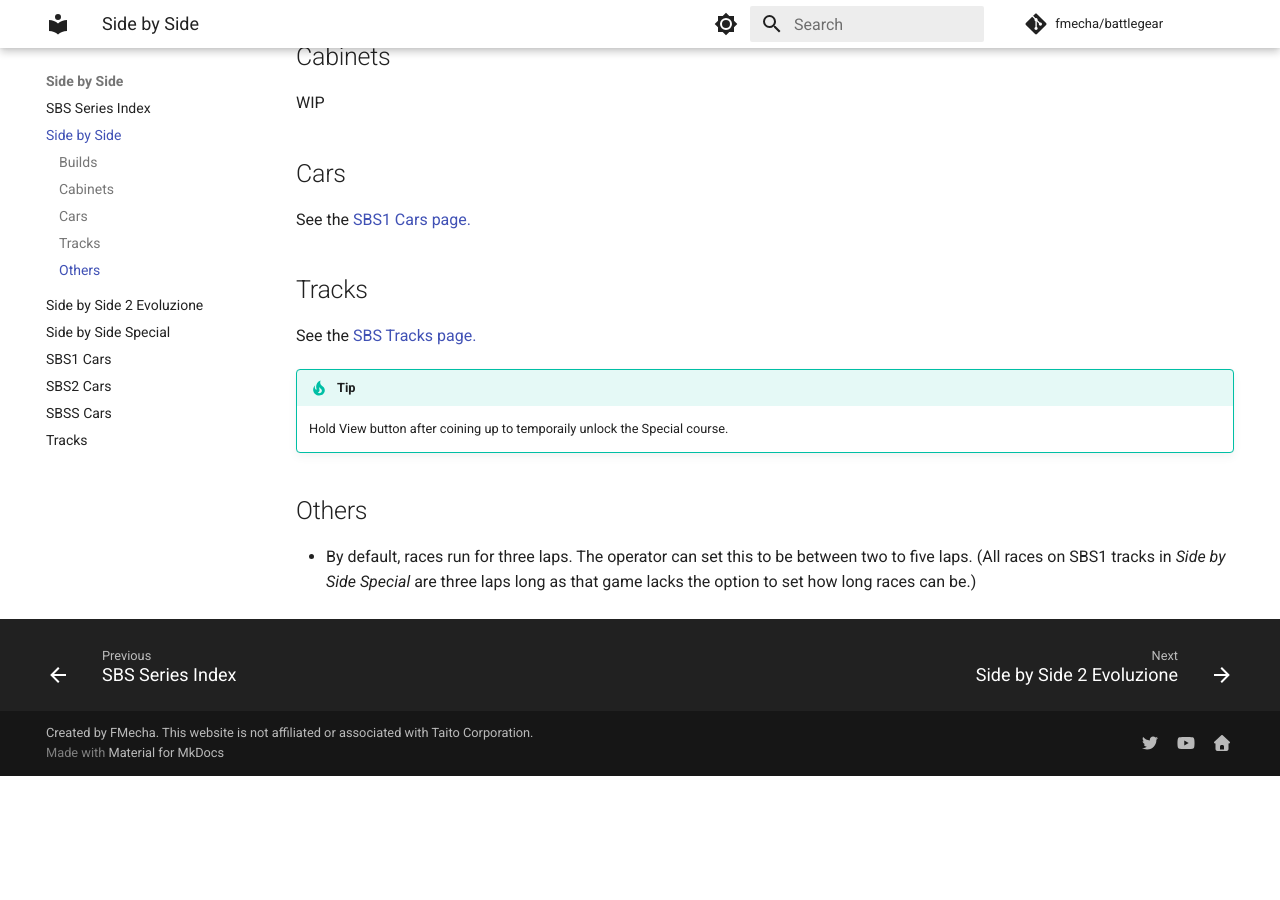
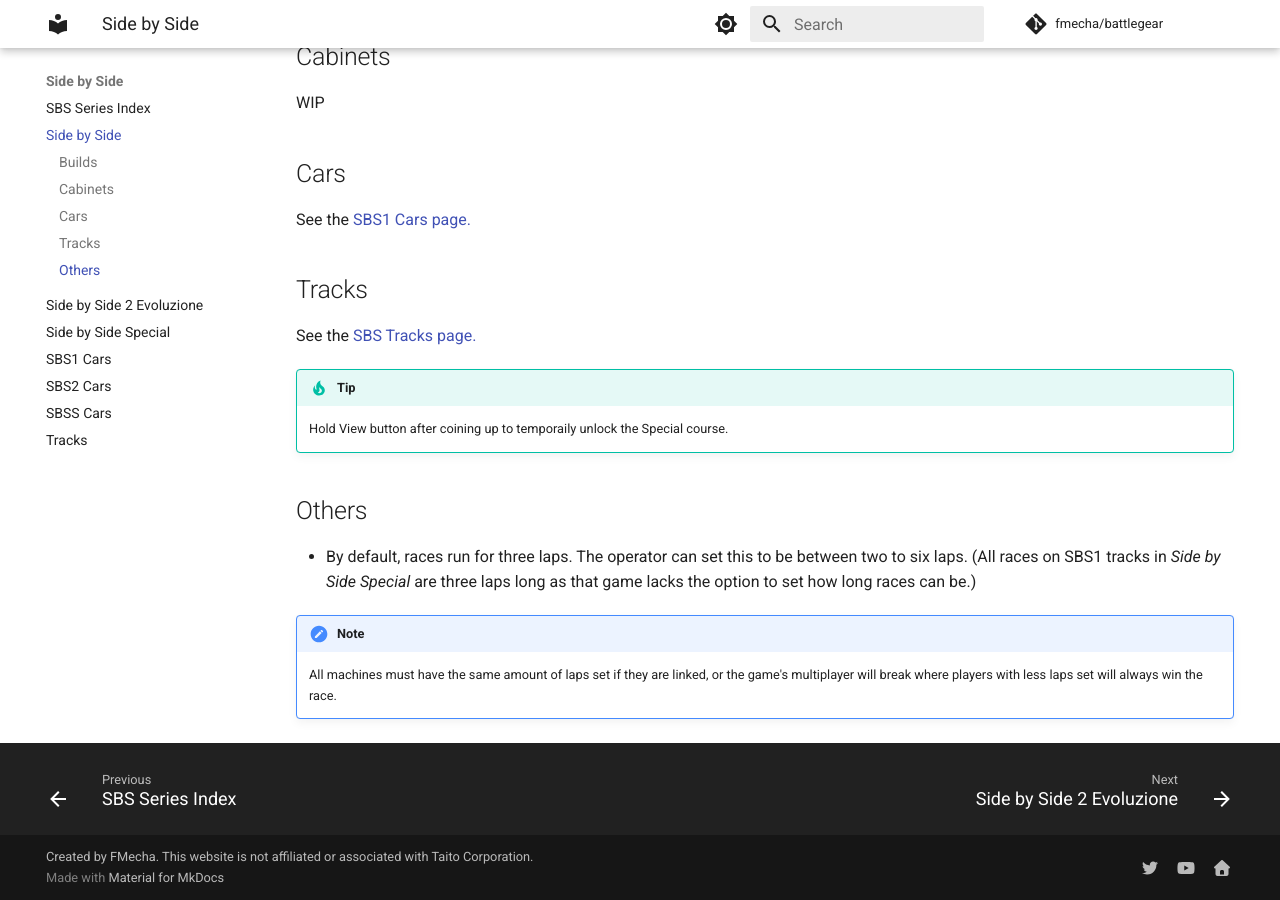
Before and after one commit to FMecha/battlegear, an MkDocs documentation site: the page built from docs/sidebs/sbs1.md, in a window 1280 px wide and 900 px high, scrolled down 1625 px. Built offline with MkDocs 1.6.1 and Material for MkDocs 9.7.7, drawn with Linux system fonts in a browser that asks for light colours; comment, search, counter and statistics services are not loaded; before the commit the page ends 2401 px from its top, so only the background shows below that.

Commit message:
sbs1.md: laps (again)

```diff
--- a/docs/sidebs/sbs1.md
+++ b/docs/sidebs/sbs1.md
@@ -44,4 +44,6 @@
 
 ## Others
 
-- By default, races run for three laps. The operator can set this to be between two to five laps. (All races on SBS1 tracks in *Side by Side Special* are three laps long as that game lacks the option to set how long races can be.)
+- By default, races run for three laps. The operator can set this to be between two to six laps. (All races on SBS1 tracks in *Side by Side Special* are three laps long as that game lacks the option to set how long races can be.)
+!!! note
+    All machines must have the same amount of laps set if they are linked, or the game's multiplayer will break where players with less laps set will always win the race.
```
